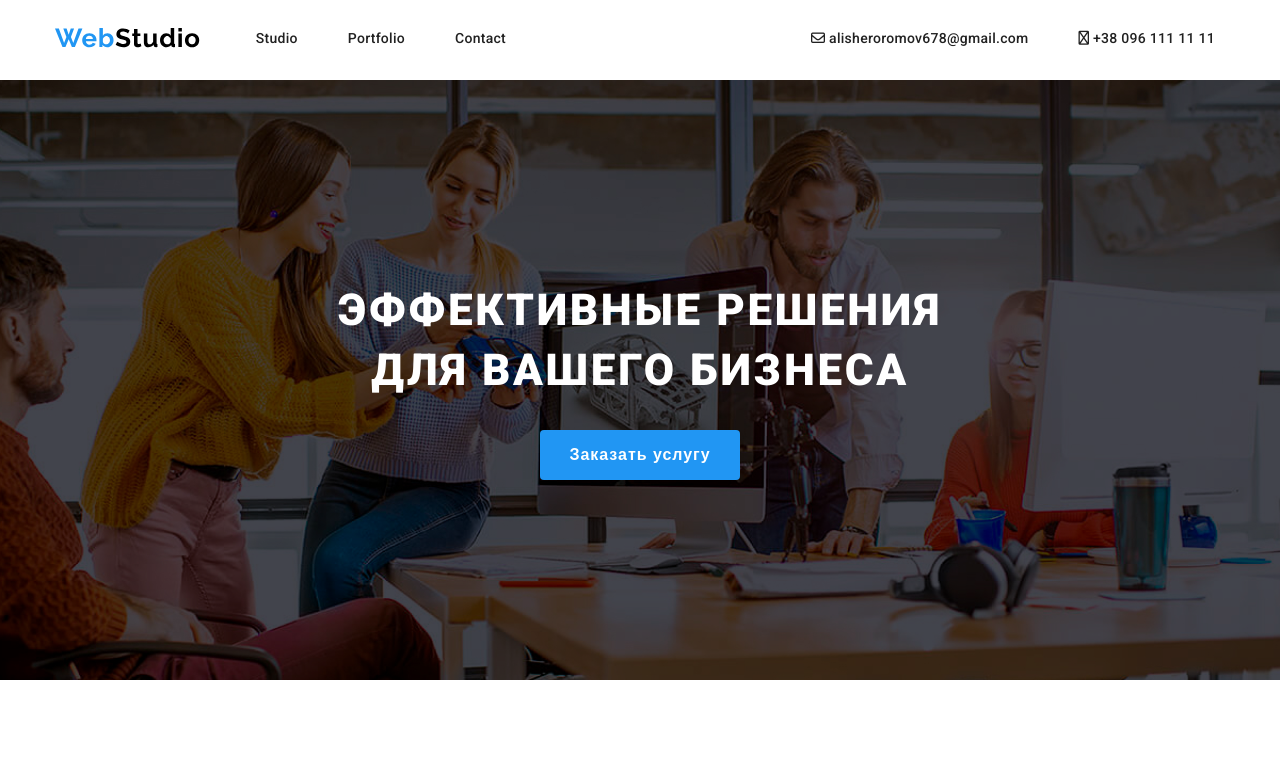
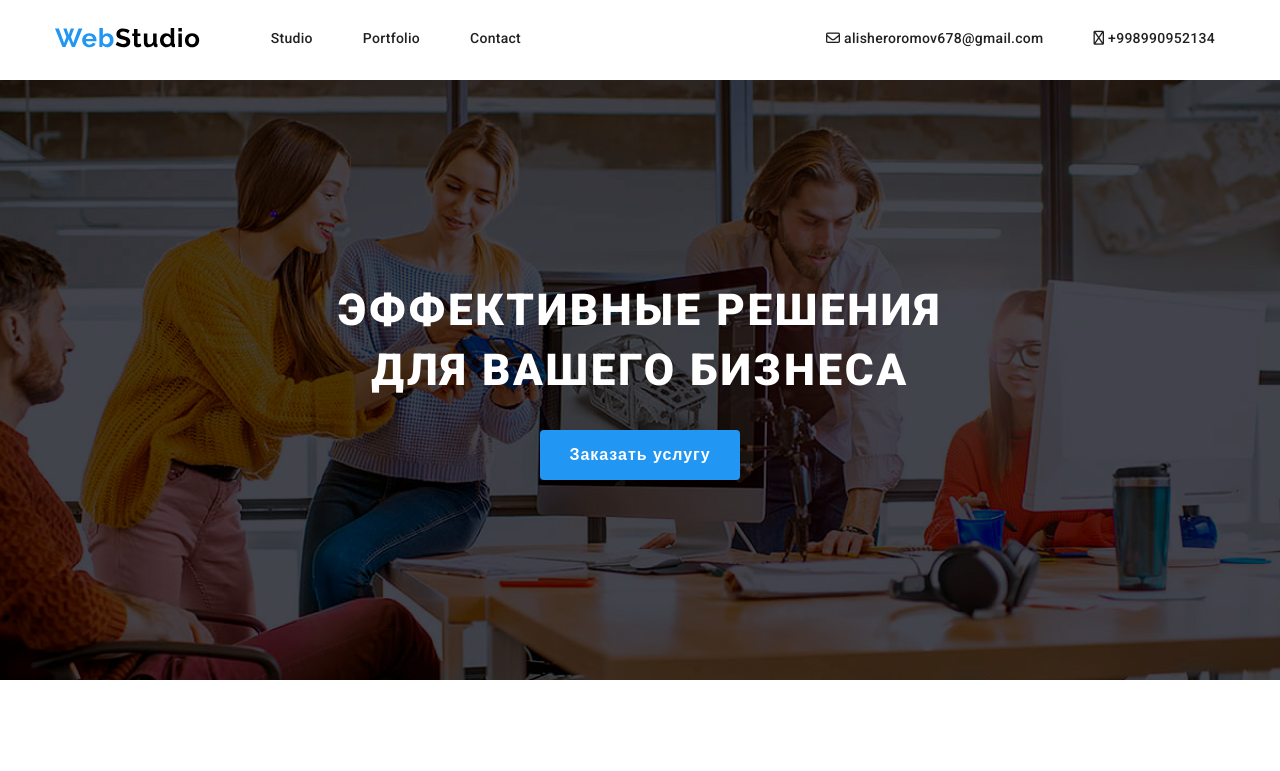
Before and after one commit to alisherax777/Wstudio, a plain HTML site: page index.html in a window 1280 px wide. Shown: the top 771 px of the page. Drawn offline with Linux system fonts and the light colour scheme.

Commit message:
third commit

```diff
--- a/index.html
+++ b/index.html
@@ -31,7 +31,7 @@
 
                     <ul>
                         <li><a href="#"><i class="fa-regular fa-envelope"></i> alisheroromov678@gmail.com</a></li>
-                        <li class="m-none"><a href="#"><i class="fa-regular fa-mobile"></i> +38 096 111 11 11</a></li>
+                        <li class="m-none"><a href="#"><i class="fa-regular fa-mobile"></i> +998990952134</a></li>
                     </ul>
 
                 </nav>
```
